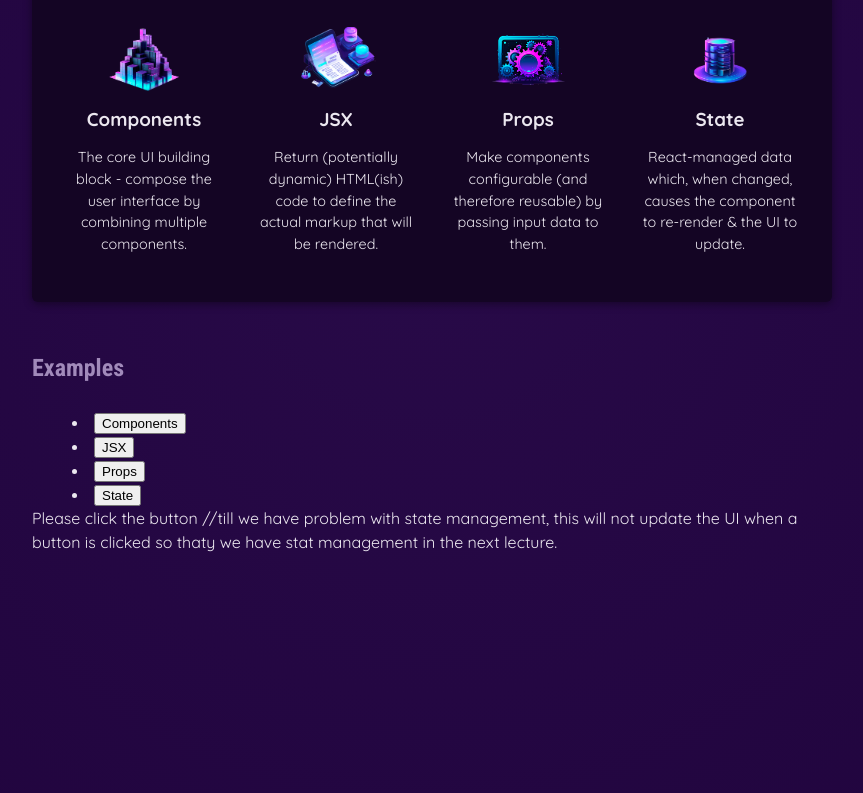
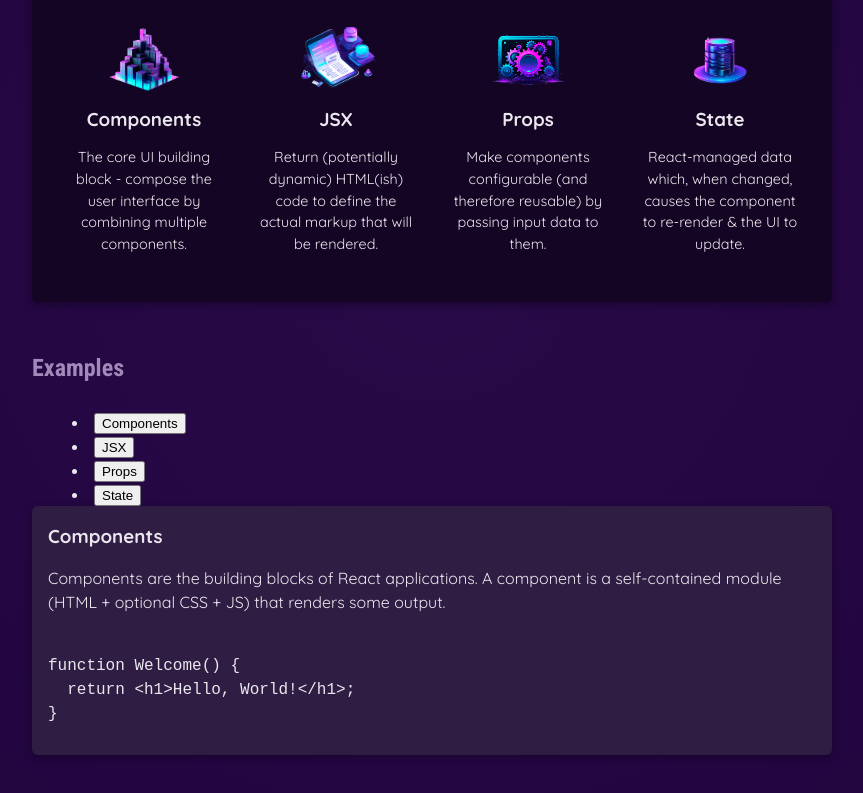
Before and after one commit to shashank540/Udemy_Max-starting-project, a React (Vite) app: page / in a window 1280 px wide. Shown: the part 397-1190 px from the top of the page, without its empty margins (208-1071 px from the left). Built offline with nearby package versions, Linux system fonts and the light colour scheme.

Commit message:
feat: state magement on sate

```diff
--- a/src/App.jsx
+++ b/src/App.jsx
@@ -1,18 +1,19 @@
+import { useState } from 'react';
+
 import {CORE_CONCEPTS} from './data.js';
 import Header from './components/Header/Header.jsx';
 import CoreConcepts from './components/CoreConcepts/CoreConcepts.jsx';
 import './components/Header/Header.css';
 import './components/CoreConcepts/Coreconcepts.css';
 import TabButton from './components/TabButton.jsx';
+import {EXAMPLES} from './data.js';
 
 function App() {
-
-  let tabContent = 'Please click the button';
+  const [tabContent, setTabContent] = useState('components');
   function handleClick(selectedButton) {
-        tabContent = selectedButton;
-        console.log('tabContent:', tabContent);
-    }
-
+    setTabContent(selectedButton);
+  }
+console.log('App component is rendering');
   return (
     <div>
       <Header />
@@ -42,7 +43,15 @@
             <TabButton onClick={() => handleClick('props')}>Props</TabButton>
             <TabButton onClick={() => handleClick('state')}>State</TabButton>
           </main>
-          {tabContent} //till we have problem with state management, this will not update the UI when a button is clicked so thaty we have stat management in the next lecture.
+          <div id="tab-content">
+            <h3>{EXAMPLES[tabContent].title}</h3>
+            <p>{EXAMPLES[tabContent].description}</p>
+            <pre>
+              <code>
+                {EXAMPLES[tabContent].code}
+              </code>
+            </pre>
+          </div>
         </section>
       </main>
     </div>
--- a/src/components/CoreConcepts/CoreConcepts.jsx
+++ b/src/components/CoreConcepts/CoreConcepts.jsx
@@ -1,4 +1,5 @@
 function CoreConcepts(props){
+  console.log('CoreConcepts component is rendering');
 return (
   <li>
     <img src={props.image} />
--- a/src/components/TabButton.jsx
+++ b/src/components/TabButton.jsx
@@ -1,7 +1,5 @@
 export default function TabButton({children, onClick}) {
-
-
-
+console.log('TabButton component is rendering');
   return (
       <div>
           <li>
--- a/src/data.js
+++ b/src/data.js
@@ -29,3 +29,54 @@
       'React-managed data which, when changed, causes the component to re-render & the UI to update.',
   },
 ];
+
+export const EXAMPLES = {
+  components: {
+    title: 'Components',
+    description:
+      'Components are the building blocks of React applications. A component is a self-contained module (HTML + optional CSS + JS) that renders some output.',
+    code: `
+function Welcome() {
+  return <h1>Hello, World!</h1>;
+}`,
+  },
+  jsx: {
+    title: 'JSX',
+    description:
+      'JSX is a syntax extension to JavaScript. It is similar to a template language, but it has full power of JavaScript (e.g., it may output dynamic content).',
+    code: `
+<div>
+  <h1>Welcome {userName}</h1>
+  <p>Time to learn React!</p>
+</div>`,
+  },
+  props: {
+    title: 'Props',
+    description:
+      'Components accept arbitrary inputs called props. They are like function arguments.',
+    code: `
+function Welcome(props) {
+  return <h1>Hello, {props.name}</h1>;
+}`,
+  },
+  state: {
+    title: 'State',
+    description:
+      'State allows React components to change their output over time in response to user actions, network responses, and anything else.',
+    code: `
+function Counter() {
+  const [isVisible, setIsVisible] = useState(false);
+
+  function handleClick() {
+    setIsVisible(true);
+  }
+
+  return (
+    <div>
+      <button onClick={handleClick}>Show Details</button>
+      {isVisible && <p>Amazing details!</p>}
+    </div>
+  );
+}`,
+  },
+};
```
